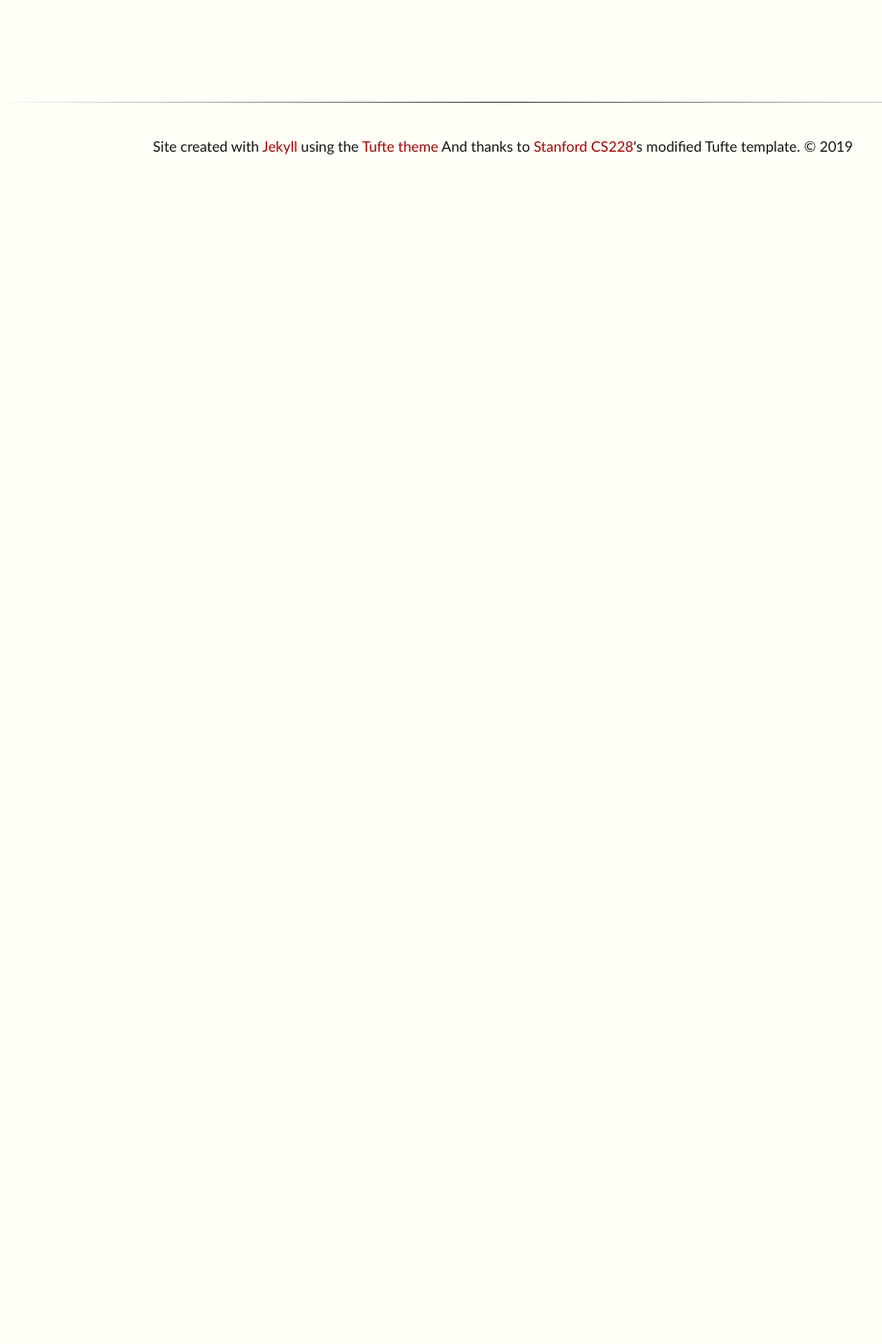
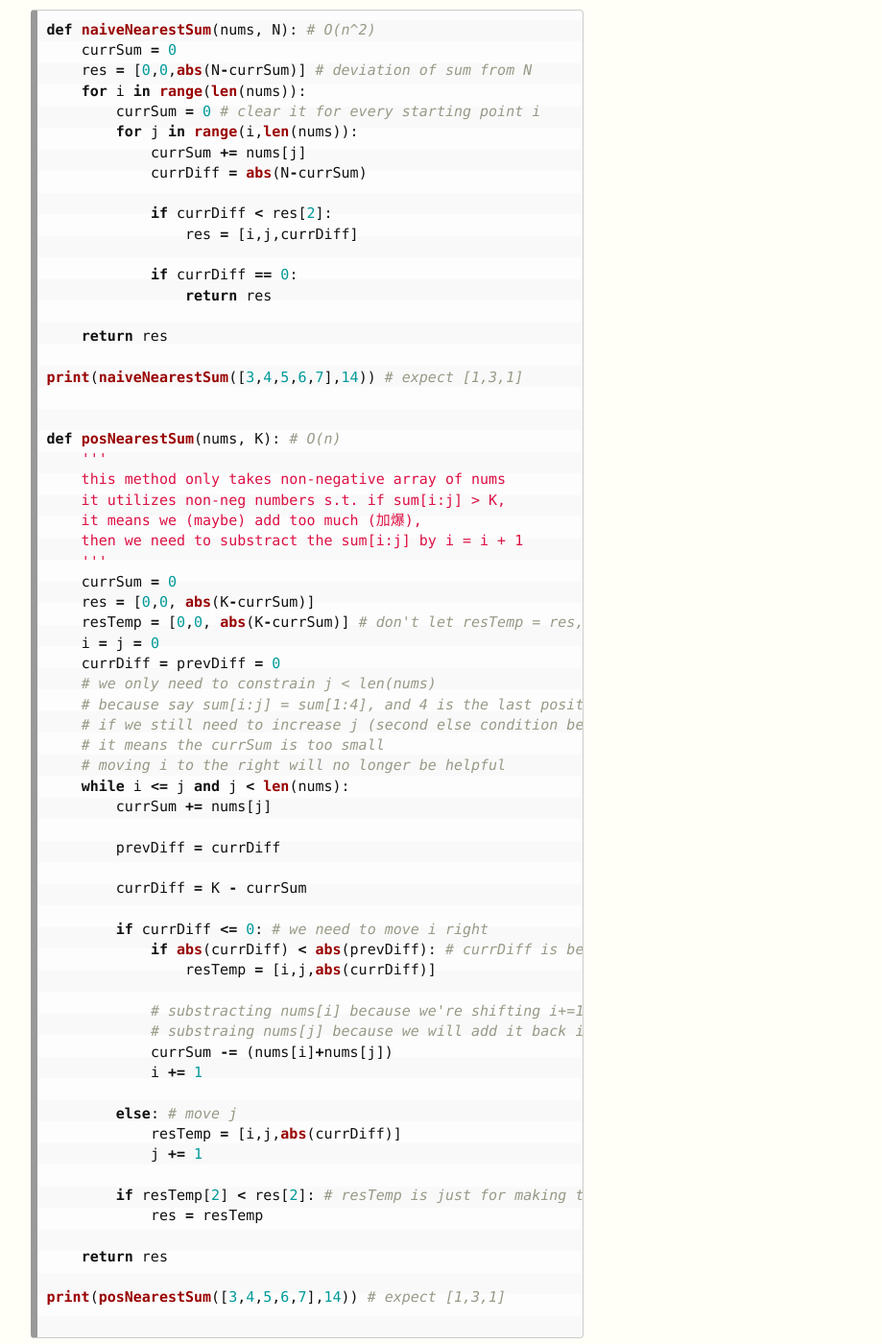
Before and after one commit to RuizhenMai/academic-blog, a Jekyll site: the page built from leetcode/akuna/index.md, in a window 1280 px wide and 1400 px high, scrolled down 15852 px. Shown: the whole window at 96% size, without its empty margins (168-1087 px from the left). Built offline with Jekyll 4.4.1, drawn with Linux system fonts in a browser that asks for light colours; formulas are drawn with MathJax 3; before the commit the page ends 16028 px from its top, so only the background shows below that; some of the changed text lies outside the part shown.

Commit message:
change de index slightly

````diff
--- a/leetcode/akuna/index.md
+++ b/leetcode/akuna/index.md
@@ -690,4 +690,70 @@ title: Akuna Capital Quant Trader 面经
 
     ```
 16. ranked election
-17. 灭灯？
+17. Nearest Sum: Given a list of positive integers and an integer N, return the indices of subarray whose continuous sum is closest to N
+    ```python
+    def naiveNearestSum(nums, N): # O(n^2)
+        currSum = 0
+        res = [0,0,abs(N-currSum)] # deviation of sum from N
+        for i in range(len(nums)):
+            currSum = 0 # clear it for every starting point i
+            for j in range(i,len(nums)):
+                currSum += nums[j]
+                currDiff = abs(N-currSum)
+
+                if currDiff < res[2]:
+                    res = [i,j,currDiff]
+
+                if currDiff == 0:
+                    return res
+
+        return res
+
+    print(naiveNearestSum([3,4,5,6,7],14)) # expect [1,3,1]
+
+
+    def posNearestSum(nums, K): # O(n)
+        '''
+        this method only takes non-negative array of nums
+        it utilizes non-neg numbers s.t. if sum[i:j] > K,
+        it means we (maybe) add too much (加爆),
+        then we need to substract the sum[i:j] by i = i + 1
+        '''
+        currSum = 0
+        res = [0,0, abs(K-currSum)]
+        resTemp = [0,0, abs(K-currSum)] # don't let resTemp = res, very easy to get things wrong
+        i = j = 0
+        currDiff = prevDiff = 0
+        # we only need to constrain j < len(nums)
+        # because say sum[i:j] = sum[1:4], and 4 is the last position
+        # if we still need to increase j (second else condition below)
+        # it means the currSum is too small
+        # moving i to the right will no longer be helpful
+        while i <= j and j < len(nums):
+            currSum += nums[j]
+
+            prevDiff = currDiff
+
+            currDiff = K - currSum
+
+            if currDiff <= 0: # we need to move i right
+                if abs(currDiff) < abs(prevDiff): # currDiff is better
+                    resTemp = [i,j,abs(currDiff)]
+
+                # substracting nums[i] because we're shifting i+=1
+                # substraing nums[j] because we will add it back in next iteration
+                currSum -= (nums[i]+nums[j])
+                i += 1
+
+            else: # move j
+                resTemp = [i,j,abs(currDiff)]
+                j += 1
+
+            if resTemp[2] < res[2]: # resTemp is just for making this if condition written separately here
+                res = resTemp
+
+        return res
+
+    print(posNearestSum([3,4,5,6,7],14)) # expect [1,3,1]
+
+    ```
````
Also changed, not shown: causal_inference/heter.md (added, +4 -0 lines), causal_inference/index.md (+2 -0 lines), differential_equations/index.md (+4 -6 lines), leetcode/index.md (+1 -0 lines), leetcode/linkedList/index.md (added, +9 -0 lines), 3 other files.
